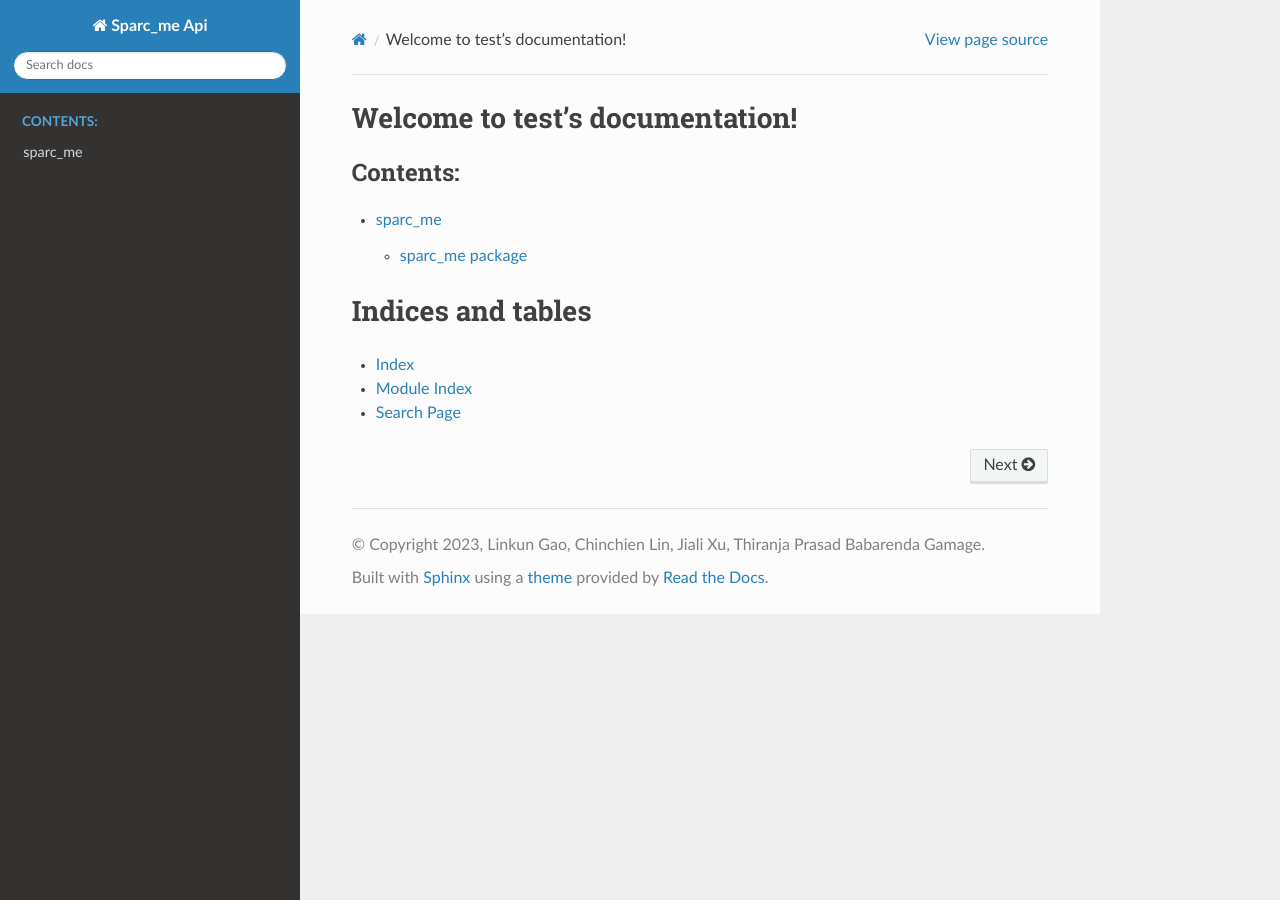
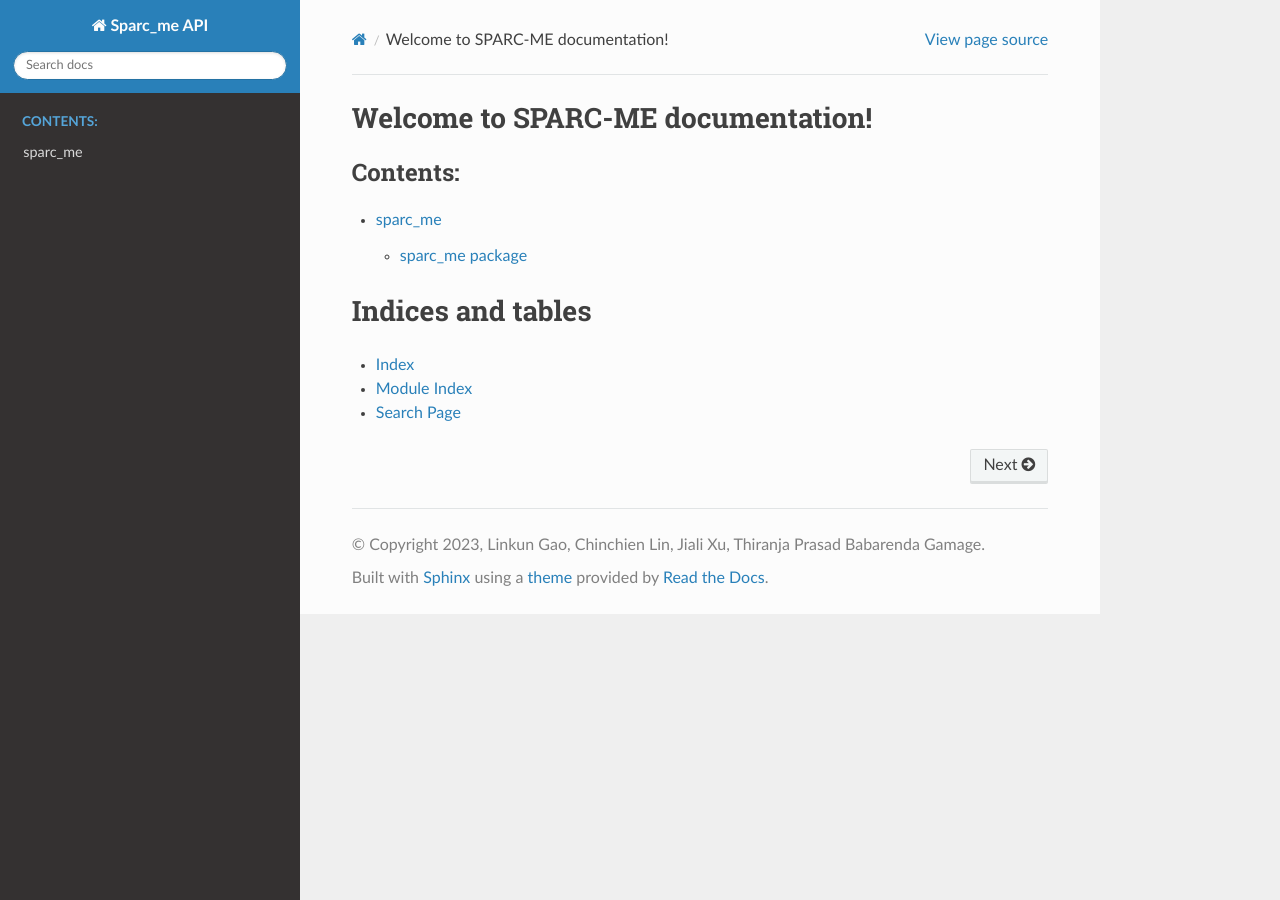
Before and after one commit to SPARC-FAIR-Codeathon/sparc-me, a Sphinx documentation site: the page built from docs/source/index.rst, in a window 1280 px wide. Built offline with Sphinx 7.4.7 and the Read the Docs theme 2.0.0, drawn with Linux system fonts in a browser that asks for light colours.

Commit message:
update doc

```diff
--- a/docs/source/conf.py
+++ b/docs/source/conf.py
@@ -17,13 +17,13 @@ from pathlib import Path
 current_script_path = Path(__file__)
 project_root = current_script_path.resolve().parent.parent.parent
 sys.path.append(str(project_root))
-# sys.path.insert(0, project_root / )
+sys.path.insert(0, str(project_root / "sparc_me"))
 
-print("pathlib: ",project_root)
+print("pathlib: ", project_root)
 print("os: ", os.path.abspath('../../'))
 # -- Project information -----------------------------------------------------
 
-project = 'Sparc_me Api'
+project = 'Sparc_me API'
 copyright = '2023, Linkun Gao, Chinchien Lin, Jiali Xu, Thiranja Prasad Babarenda Gamage'
 author = 'Linkun Gao, Chinchien Lin, Jiali Xu, Thiranja Prasad Babarenda Gamage'
 
--- a/docs/source/index.rst
+++ b/docs/source/index.rst
@@ -3,7 +3,7 @@
    You can adapt this file completely to your liking, but it should at least
    contain the root `toctree` directive.
 
-Welcome to test's documentation!
+Welcome to SPARC-ME documentation!
 ================================
 
 .. toctree::
```
